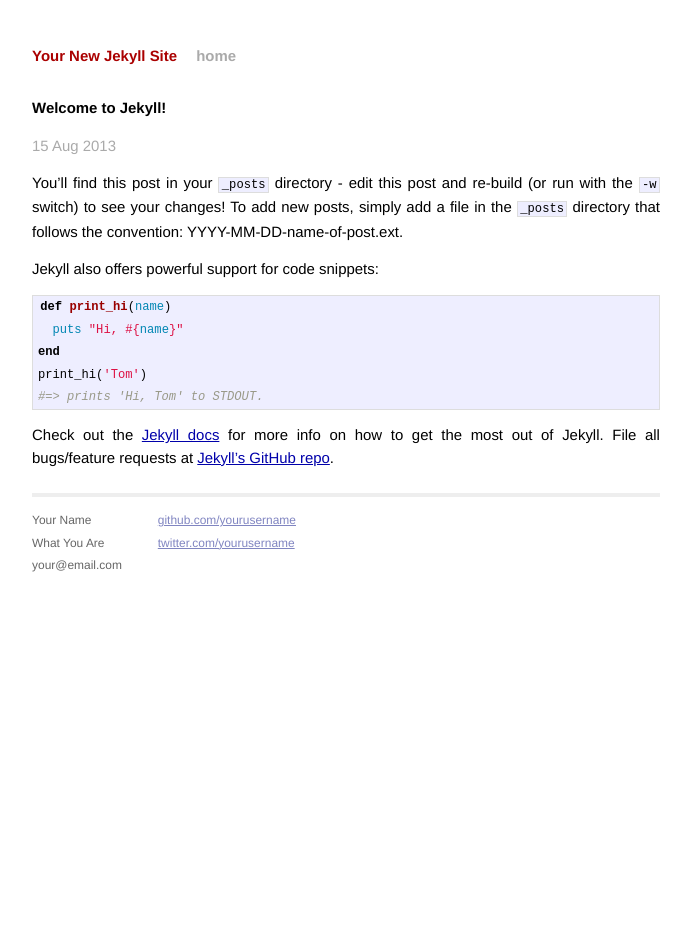
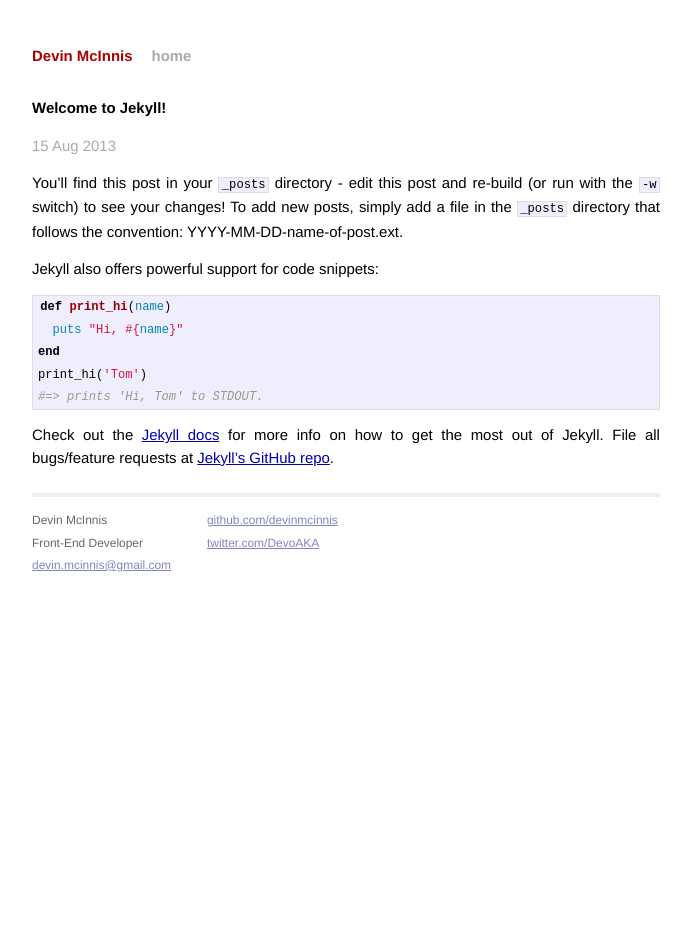
Before and after one commit to devinmcinnis/devinmcinnis.github.io, a Jekyll site: the page built from _posts/2013-08-15-welcome-to-jekyll.markdown, in a window 1280 px wide. Shown: the whole page, without its empty margins (294-985 px from the left). Built offline with Jekyll 4.4.1, drawn with Linux system fonts in a browser that asks for light colours; Markdown is read by kramdown in place of the engine named in the settings.

Commit message:
update config files

```diff
--- a/_config.yml
+++ b/_config.yml
@@ -1,3 +1,3 @@
-name: Your New Jekyll Site
+name: Devin McInnis
 markdown: redcarpet
 pygments: true
--- a/_layouts/default.html
+++ b/_layouts/default.html
@@ -27,15 +27,15 @@
             <div class="footer">
               <div class="contact">
                 <p>
-                  Your Name<br />
-                  What You Are<br />
-                  your@email.com
+                  Devin McInnis<br />
+                  Front-End Developer<br />
+                  <a href="mailto:devin.mcinnis@gmail.com">devin.mcinnis@gmail.com</a>
                 </p>
               </div>
               <div class="contact">
                 <p>
-                  <a href="http://github.com/yourusername/">github.com/yourusername</a><br />
-                  <a href="http://twitter.com/yourusername/">twitter.com/yourusername</a><br />
+                  <a href="http://github.com/devinmcinnis/">github.com/devinmcinnis</a><br />
+                  <a href="http://twitter.com/DevoAKA/">twitter.com/DevoAKA</a><br />
                 </p>
               </div>
             </div>
--- a/index.html
+++ b/index.html
@@ -1,6 +1,6 @@
 ---
 layout: default
-title: Your New Jekyll Site
+title: Devin McInnis
 ---
 
 <div id="home">
```
